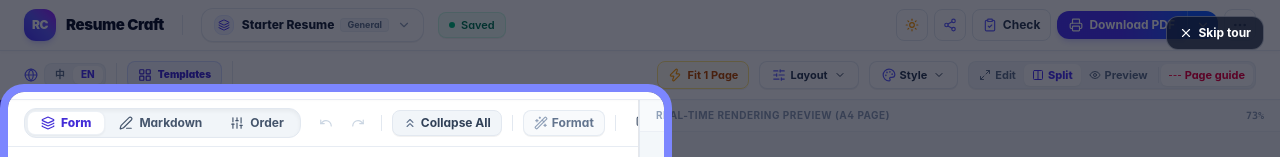
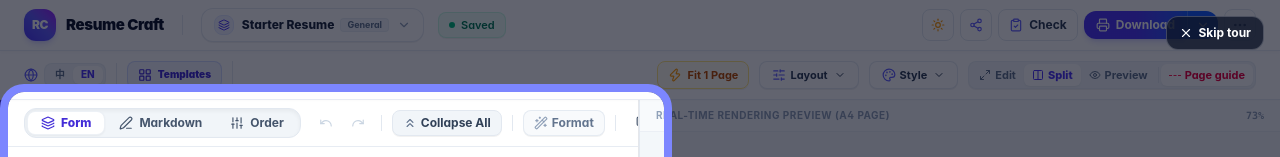
Before and after one commit to kunlong-luo/markdown-resume-builder, a React (Vite) app: page / in a window 1280 px wide. Shown: the top 157 px of the page. Built offline with nearby package versions, Linux system fonts and the light colour scheme.

Commit message:
ux: shorten PDF download labels

```diff
--- a/src/components/header/PdfExportMenu.tsx
+++ b/src/components/header/PdfExportMenu.tsx
@@ -70,8 +70,8 @@ export function PdfExportMenu({
             : compact
               ? 'PDF'
               : isEn
-                ? 'Download PDF'
-                : '下载 PDF'}
+                ? 'Download'
+                : '下载'}
         </span>
       </button>
 
@@ -115,7 +115,7 @@ export function PdfExportMenu({
             <Printer className="mt-0.5 h-4 w-4 shrink-0 text-indigo-500" />
             <span>
               <span className="block text-xs font-black text-slate-800 dark:text-slate-100">
-                {isEn ? 'ATS PDF · Recommended' : 'ATS PDF · 推荐'}
+                {isEn ? 'ATS PDF' : 'ATS PDF'}
               </span>
               <span className="mt-0.5 block text-[10px] leading-relaxed text-slate-500 dark:text-slate-400">
                 {isEn
@@ -137,7 +137,7 @@ export function PdfExportMenu({
               <FileDown className="mt-0.5 h-4 w-4 shrink-0 text-slate-500" />
               <span>
                 <span className="block text-xs font-black text-slate-800 dark:text-slate-100">
-                  {isEn ? 'Quick PDF · Image' : '快速 PDF · 图片型'}
+                  {isEn ? 'Quick PDF' : '快速 PDF'}
                 </span>
                 <span className="mt-0.5 block text-[10px] leading-relaxed text-slate-500 dark:text-slate-400">
                   {isEn
```
